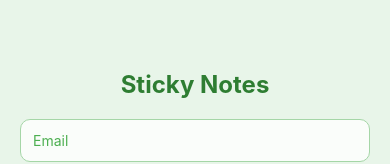
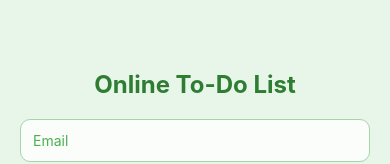
Before and after one commit to baburam04/project-frontend2, a React Native app: screen /Login in a window 390 px wide. Shown: the part 269-433 px from the top of the page. Built offline with nearby package versions, Linux system fonts and the light colour scheme.

Commit message:
Renamed Title

```diff
--- a/screens/LoginScreen.js
+++ b/screens/LoginScreen.js
@@ -72,7 +72,7 @@ export default function LoginScreen({ navigation }) {
 
   return (
     <View style={styles.container}>
-      <Text style={styles.title}>Sticky Notes</Text>
+      <Text style={styles.title}>Online To-Do List</Text>
 
       {/* Email Input */}
       <View>
```
